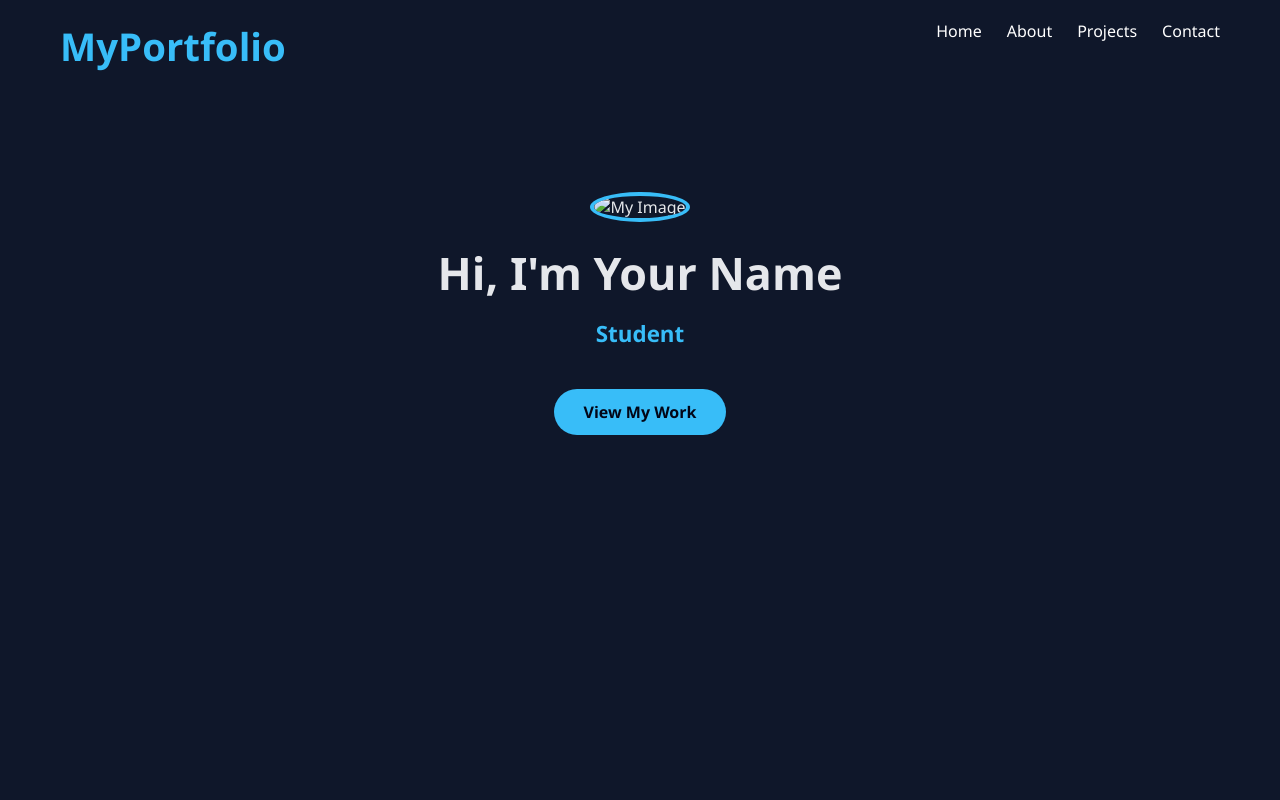
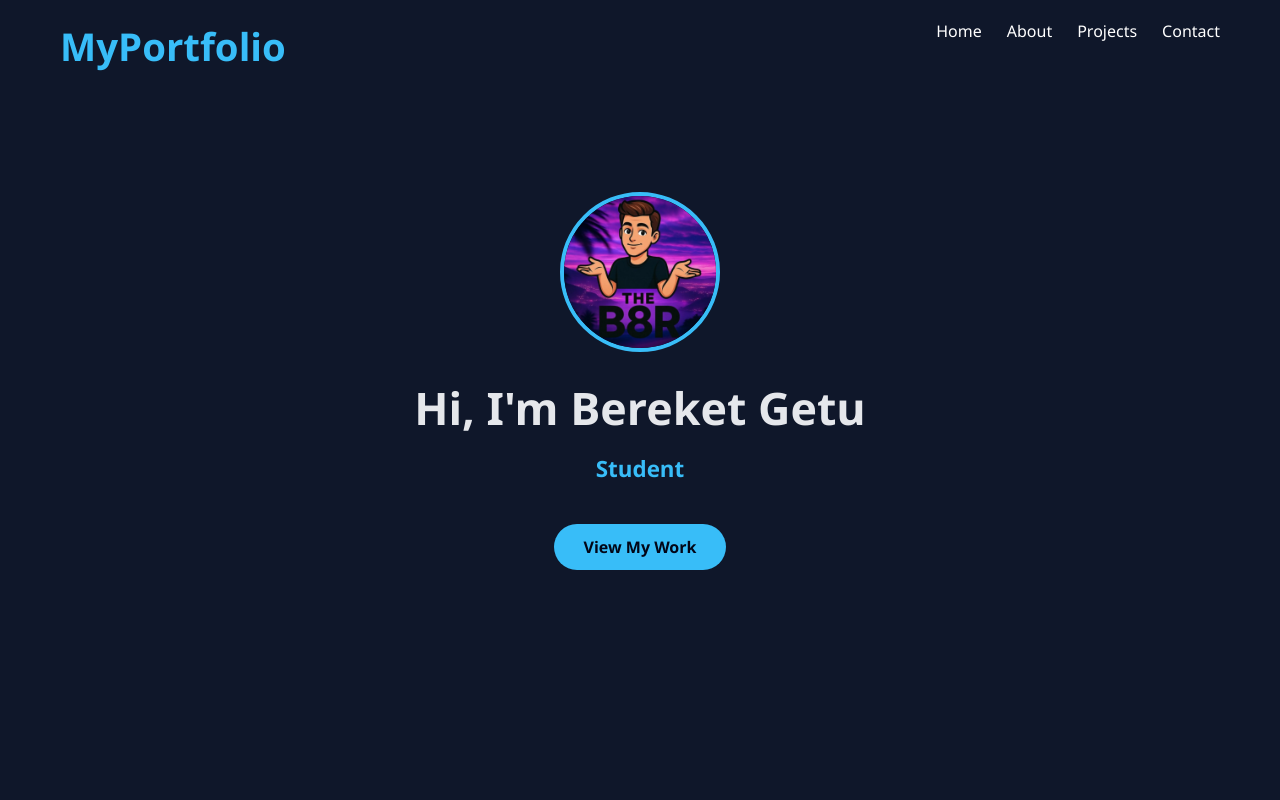
Before and after one commit to bereketgetu77-del/Portfolio-, a plain HTML site: page index.html in a window 1280 px wide. Shown: the top 800 px of the page. Drawn offline with Linux system fonts and the light colour scheme.

Commit message:
Update index.html

```diff
--- a/index.html
+++ b/index.html
@@ -20,8 +20,8 @@
   </nav>
 
   <section class="hero" id="home">
-    <img src="my.webp" alt="My Image" class="hero-img"/>
-    <h1>Hi, I'm <span class="name">Your Name</span></h1>
+    <img src="IMG_20250901_144442_107.webp" alt="My Image" class="hero-img"/>
+    <h1>Hi, I'm <span class="name">Bereket Getu</span></h1>
     <h3><span id="typing"></span></h3>
     <a href="#projects" class="btn">View My Work</a>
   </section>
```
